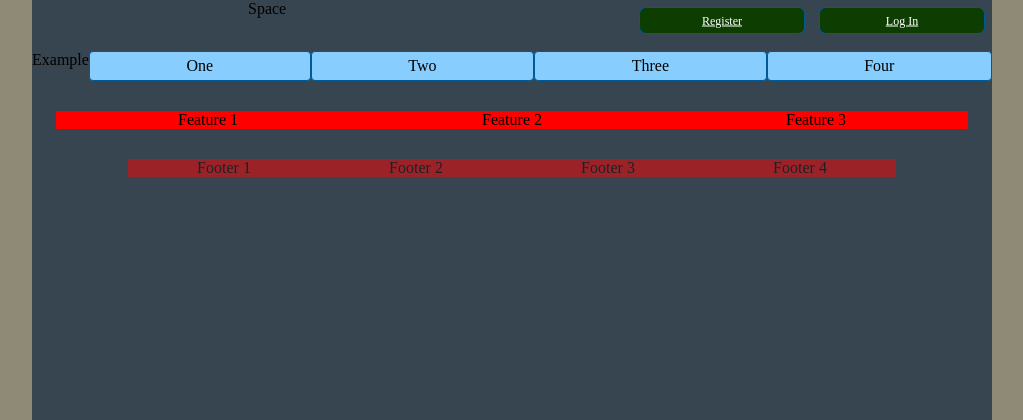
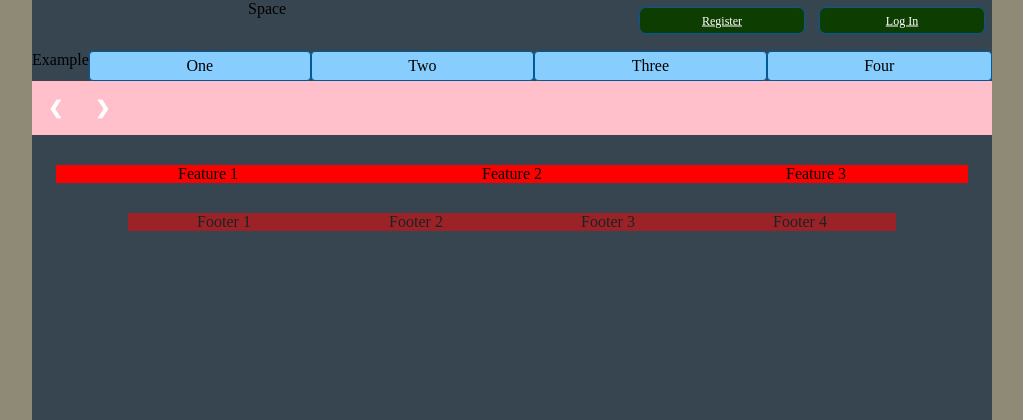
Before and after one commit to alitquan/TravellerSpace, a Flask app: page / in a window 1280 px wide. Shown: the part 16-436 px from the top of the page, without its empty margins (128-1151 px from the left). Run offline with Flask 2, Linux system fonts and the light colour scheme.

Commit message:
Testing for slideshow

```diff
--- a/flaskr/static/style.css
+++ b/flaskr/static/style.css
@@ -73,6 +73,58 @@ body,html {
 	transform: translateY(-50%);
 }
 
+.slideshow {
+	background-color: pink;
+}
+
+.slideshow-container {
+	justify-content: center;
+}
+
+.slide {
+	display:none;
+}
+
+.fade {
+	animation-name: fade;
+  	animation-duration: 1.5s;
+}
+.prev-next-slide {
+	margin: 0 auto;
+}
+/* Next & previous buttons */
+.prev, .next {
+  	cursor: pointer;
+  	top: 50%;
+  	width: auto;
+  	padding: 16px;
+  	color: white;
+  	font-weight: bold;
+  	font-size: 18px;
+  	transition: 0.6s ease;
+  	border-radius: 0 3px 3px 0;
+  	user-select: none;
+}
+
+.prev {
+	float: left;
+}
+/* Position the "next button" to the right */
+.next {
+	float: right;
+  	border-radius: 3px 0 0 3px;
+}
+
+/* On hover, add a black background color with a little bit see-through */
+.prev:hover, .next:hover {
+  	background-color: rgba(0,0,0,0.8);
+}
+
+.slideshow-dots {
+	text-align: center;
+	position: relative;
+}
+
 .features {
 	justify-content: center;
 	margin-top:30px;
--- a/flaskr/templates/main/first.html
+++ b/flaskr/templates/main/first.html
@@ -33,6 +33,30 @@
 		<div class = "flexbox-nav-item">Four </div>
 	</div>
 
+</div>
+<div class = "flexbox slideshow">
+	<div class = "slideshow-container">
+		<div class= "slide fade">
+
+		</div>
+		<div class= "slide fade">
+
+		</div>
+		<div class= "slide fade">
+
+		</div>
+
+		<div class = "prev-next-slider">
+			<div class= "prev" onClick= "slideTrans(-1)"> &#10094 </div>
+			<div class= "next" onClick= "slideTrans(+1)"> &#10095 </div>
+		</div>
+	</div>
+
+	<div class = slideshow-dots>
+		 <span class="dot" onclick="currentSlide(1)"></span>
+		 <span class="dot" onclick="currentSlide(2)"></span>
+		 <span class="dot" onclick="currentSlide(3)"></span>
+	</div>
 </div>
 
 <div class = "flexbox features">
```
